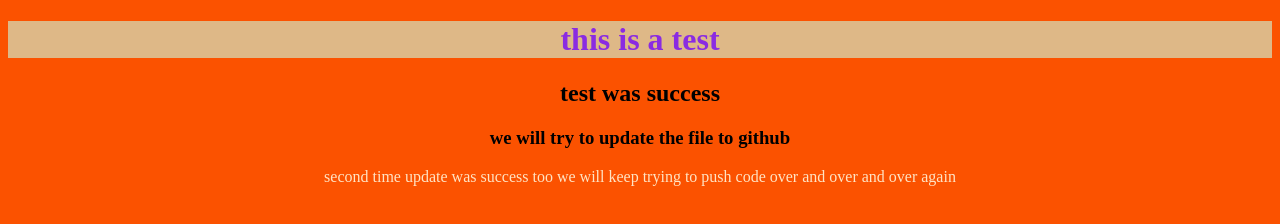
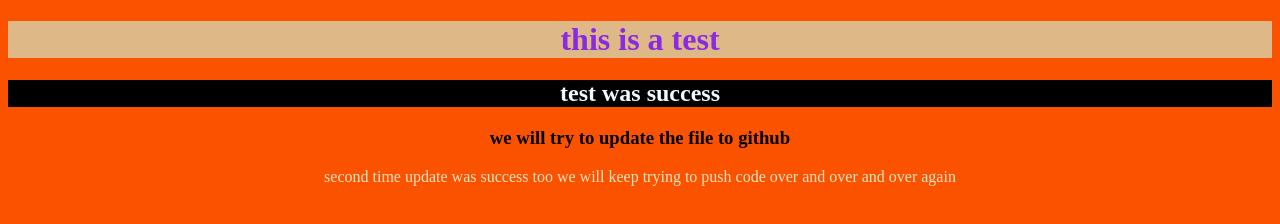
Before and after one commit to imtiazimran/this-is-a-test, a plain HTML site: page index.html in a window 1280 px wide. Drawn offline with Linux system fonts and the light colour scheme.

Commit message:
h2 color changed

```diff
--- a/style.css
+++ b/style.css
@@ -9,3 +9,7 @@ h1{
     color: blueviolet;
     background-color: burlywood;
 }
+h2{
+    background-color: black;
+    color: aliceblue;
+}
```
